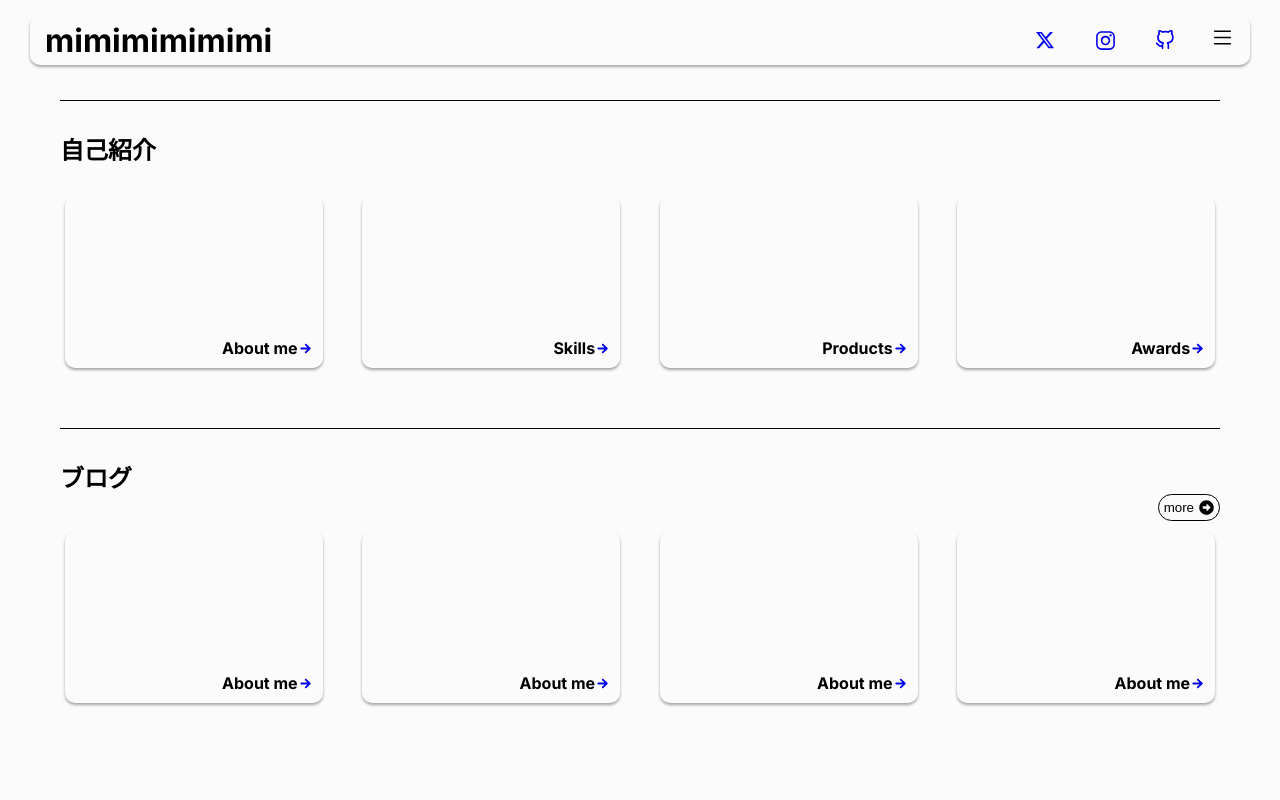
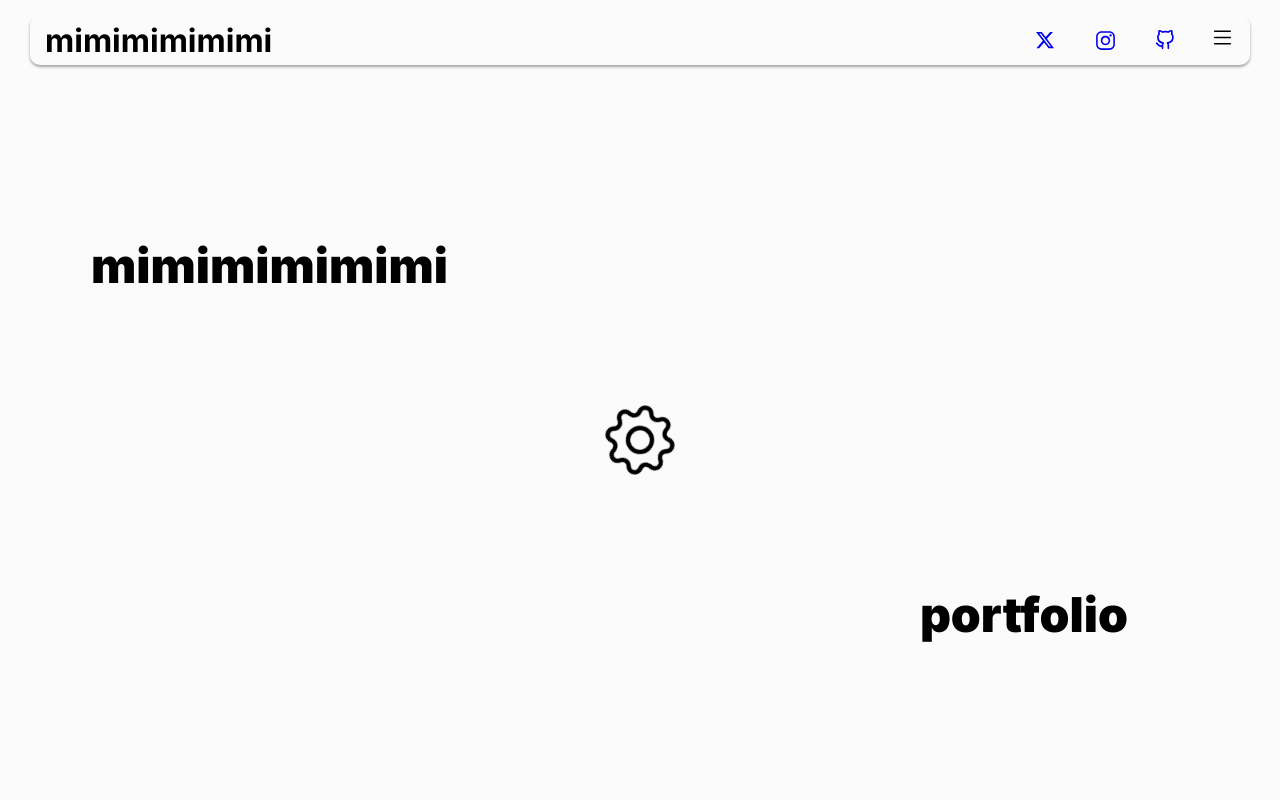
Before and after one commit to mizunoryuki/portfoliov2, a Next.js app: page / in a window 1280 px wide. Shown: the top 800 px of the page. Built offline with nearby package versions, Linux system fonts and the light colour scheme.

Commit message:
topページ作成

```diff
--- a/src/app/page.module.css
+++ b/src/app/page.module.css
@@ -1,4 +1,4 @@
 .page {
     margin: 0 auto;
-    width: calc(100% - 60px);
+    width: calc(100%);
 }
--- a/src/app/page.tsx
+++ b/src/app/page.tsx
@@ -1,10 +1,12 @@
 import { Contentslist } from "@/components/element/contentslist/Contentslist";
 import styles from "./page.module.css";
 import { Card } from "@/components/element/card/Card";
+import { Top } from "@/components/element/top/Top";
 
 export default function Home() {
     return (
         <div className={styles.page}>
+            <Top />
             <div>
                 <Contentslist text="自己紹介" more={false}>
                     <Card
@@ -25,10 +27,10 @@ export default function Home() {
                     />
                 </Contentslist>
                 <Contentslist text="ブログ" more={true}>
-                    <Card text="About me" url="aboutme" />
-                    <Card text="About me" url="aboutme" />
-                    <Card text="About me" url="aboutme" />
-                    <Card text="About me" url="aboutme" />
+                    <Card text="coming soon" url="" />
+                    <Card text="coming soon" url="" />
+                    <Card text="coming soon" url="" />
+                    <Card text="coming soon" url="" />
                 </Contentslist>
             </div>
         </div>
--- /dev/null
+++ b/src/components/element/top/Top.module.scss
@@ -0,0 +1,54 @@
+.container {
+    position: relative;
+    width: 100%;
+    height: 85vh;
+    margin-bottom: 30px;
+    overflow: hidden;
+    display: flex;
+    align-items: center;
+    justify-content: center;
+    border-radius: 10px;
+
+    .centerImage {
+        animation: rotation 3s linear infinite;
+        z-index: 2;
+    }
+
+    .textleft {
+        position: absolute;
+        top: 20%;
+        left: 5%;
+        font-size: 3rem;
+        z-index: 1;
+        font-weight: 900;
+    }
+
+    .textright {
+        position: absolute;
+        bottom: 20%;
+        right: 10%;
+        font-size: 3rem;
+        z-index: 1;
+        font-weight: 900;
+    }
+}
+
+@keyframes rotation {
+    0% {
+        transform: rotate(0deg);
+    }
+    100% {
+        transform: rotate(360deg);
+    }
+}
+
+@media screen and (max-width: 700px) {
+    .container {
+        .textleft {
+            font-size: 2rem;
+        }
+        .textright {
+            font-size: 2rem;
+        }
+    }
+}
--- /dev/null
+++ b/src/components/element/top/Top.tsx
@@ -0,0 +1,11 @@
+import { BsGear } from "react-icons/bs";
+import styles from "./Top.module.scss";
+export const Top = () => {
+    return (
+        <div className={styles.container}>
+            <BsGear size={70} className={styles.centerImage} />
+            <h2 className={styles.textleft}>mimimimimimi</h2>
+            <h2 className={styles.textright}>portfolio</h2>
+        </div>
+    );
+};
```
